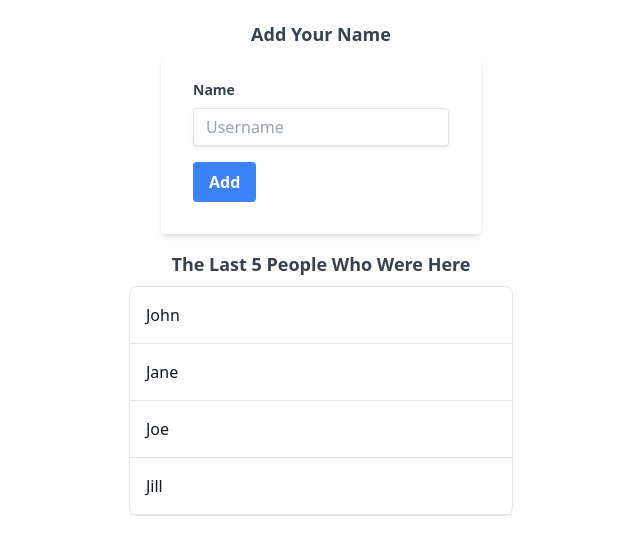
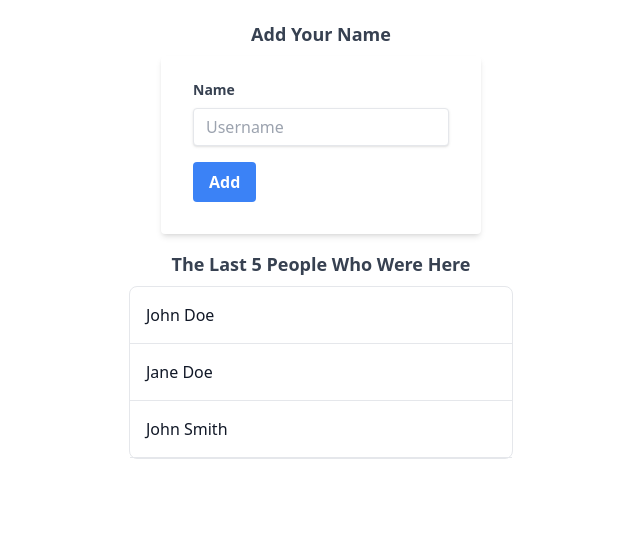
Before and after one commit to shamsch/iwashere, a React (Create React App) app in the folder frontend/: page / in a window 1280 px wide. Shown: the top 554 px of the page, without its empty margins (319-959 px from the left). Built offline with nearby package versions, Linux system fonts and the light colour scheme.

Commit message:
made adjustment

```diff
--- a/frontend/src/App.js
+++ b/frontend/src/App.js
@@ -1,7 +1,17 @@
 import AddYourName from "./components/AddYourName";
 import ListOfNames from "./components/ListOfNames";
 
-const NAMES = ["John", "Jane", "Joe", "Jill"];
+const NAMES = [
+	{
+		name: "John Doe",
+	},
+	{
+		name: "Jane Doe",
+	},
+	{
+		name: "John Smith",
+	},
+]
 
 function App() {
   const handleName = (name) => {
@@ -11,7 +21,7 @@ function App() {
 	return (
 		<div className='App'>
 			<AddYourName handleName={handleName} />
-      <ListOfNames allNames={NAMES} />
+      		<ListOfNames allNames={NAMES} />
 		</div>
 	);
 }
--- a/frontend/src/components/ListOfNames.js
+++ b/frontend/src/components/ListOfNames.js
@@ -6,9 +6,9 @@ const ListOfNames = ({ allNames }) => {
             </h1>
 			<div className='flex justify-center'>
 				<ul className='bg-white rounded-lg border border-gray-200 w-96 text-gray-900'>
-					{allNames.map((name, id) => (
+					{allNames.map((item, id) => (
 						<li key={id} className='flex items-center justify-between p-4 border-b border-gray-200'>
-							<span>{name}</span>
+							<span>{item.name}</span>
 						</li>
 					))}
 				</ul>
```
